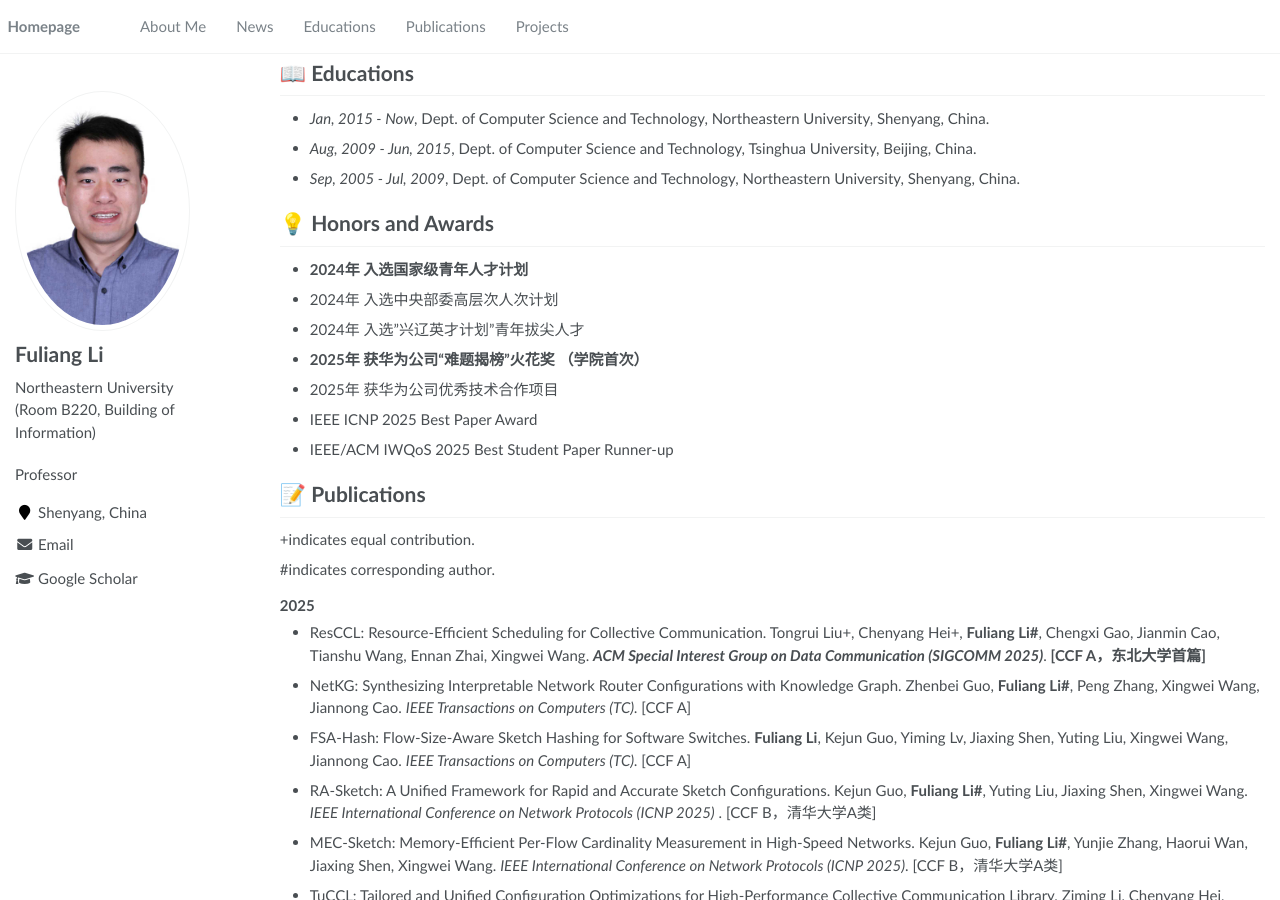
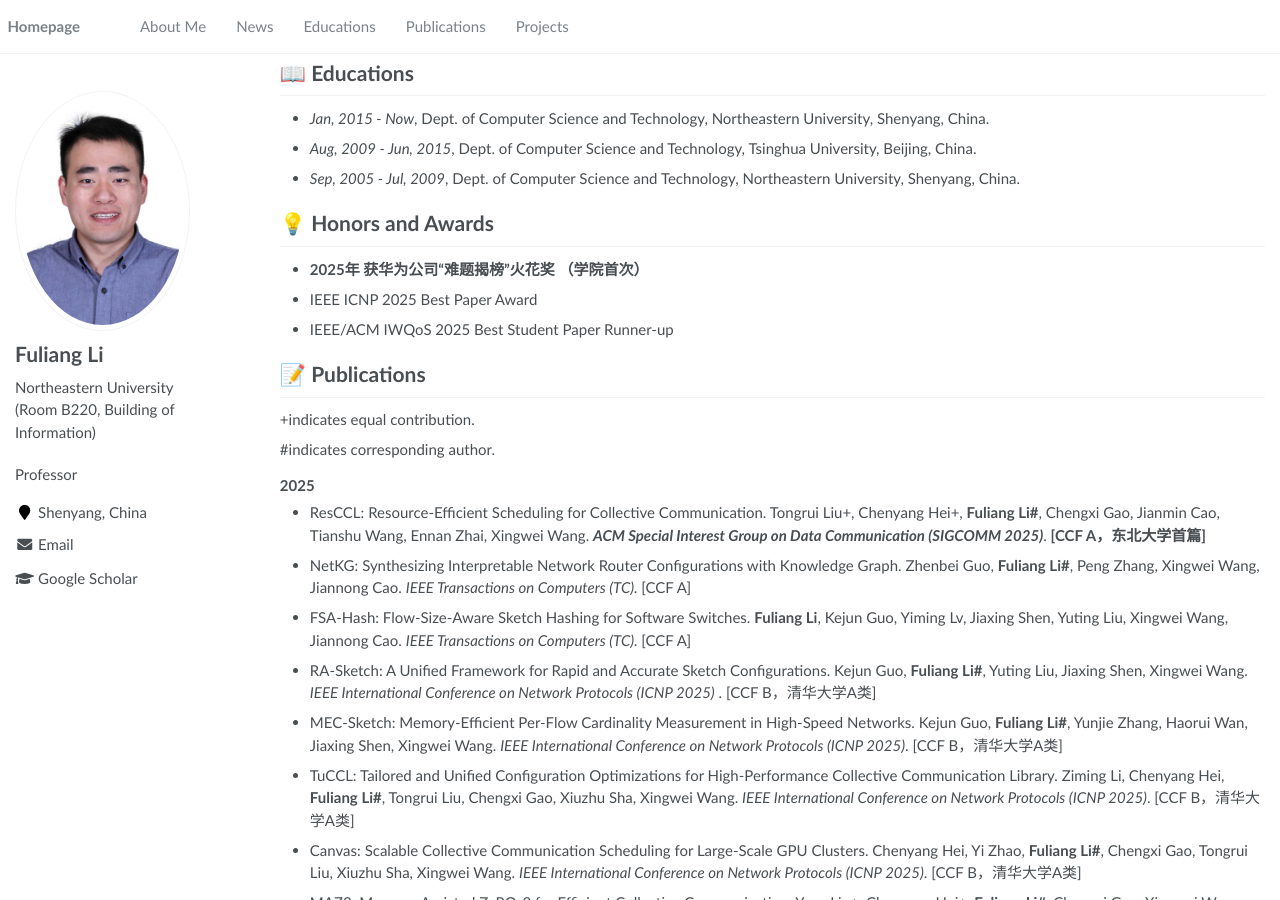
Before and after one commit to Fuliang-Li/Fuliang-Li.github.io, a Jekyll site: the page built from _pages/about.md, in a window 1280 px wide and 900 px high, scrolled down 818 px. Built offline with Jekyll 4.4.1, drawn with Linux system fonts in a browser that asks for light colours.

Commit message:
Update about.md

```diff
--- a/_pages/about.md
+++ b/_pages/about.md
@@ -49,11 +49,7 @@ Fuliang Li (李福亮), Professor of Northeastern University. I obtained my Bach
 
 # 💡 Honors and Awards
 
-- **2024年 入选国家级青年人才计划**
-- 2024年 入选中央部委高层次人次计划
-- 2024年 入选"兴辽英才计划"青年拔尖人才
 - **2025年 获华为公司“难题揭榜”火花奖 （学院首次）**
-- 2025年 获华为公司优秀技术合作项目
 - IEEE ICNP 2025 Best Paper Award
 - IEEE/ACM IWQoS 2025 Best Student Paper Runner-up
 
```
